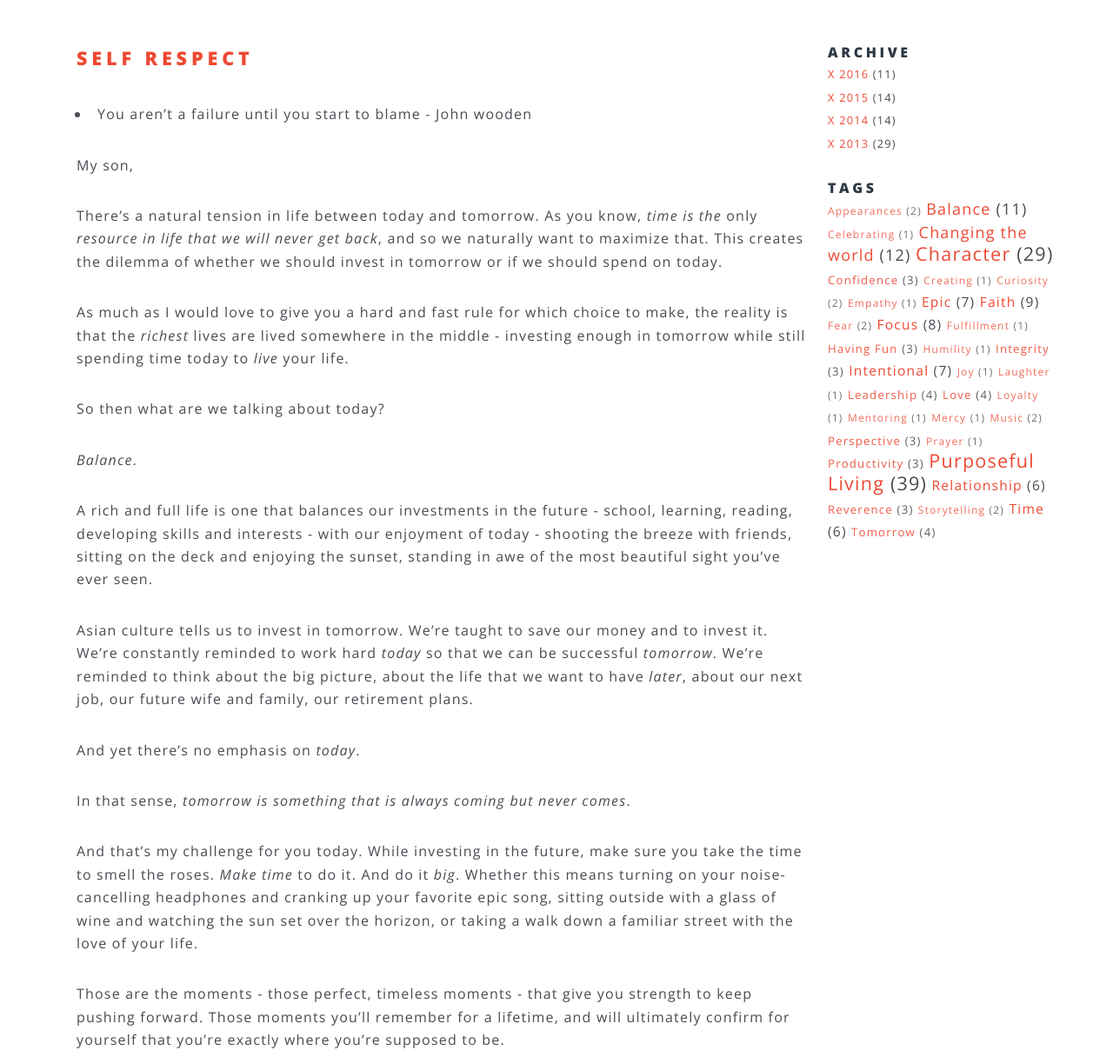
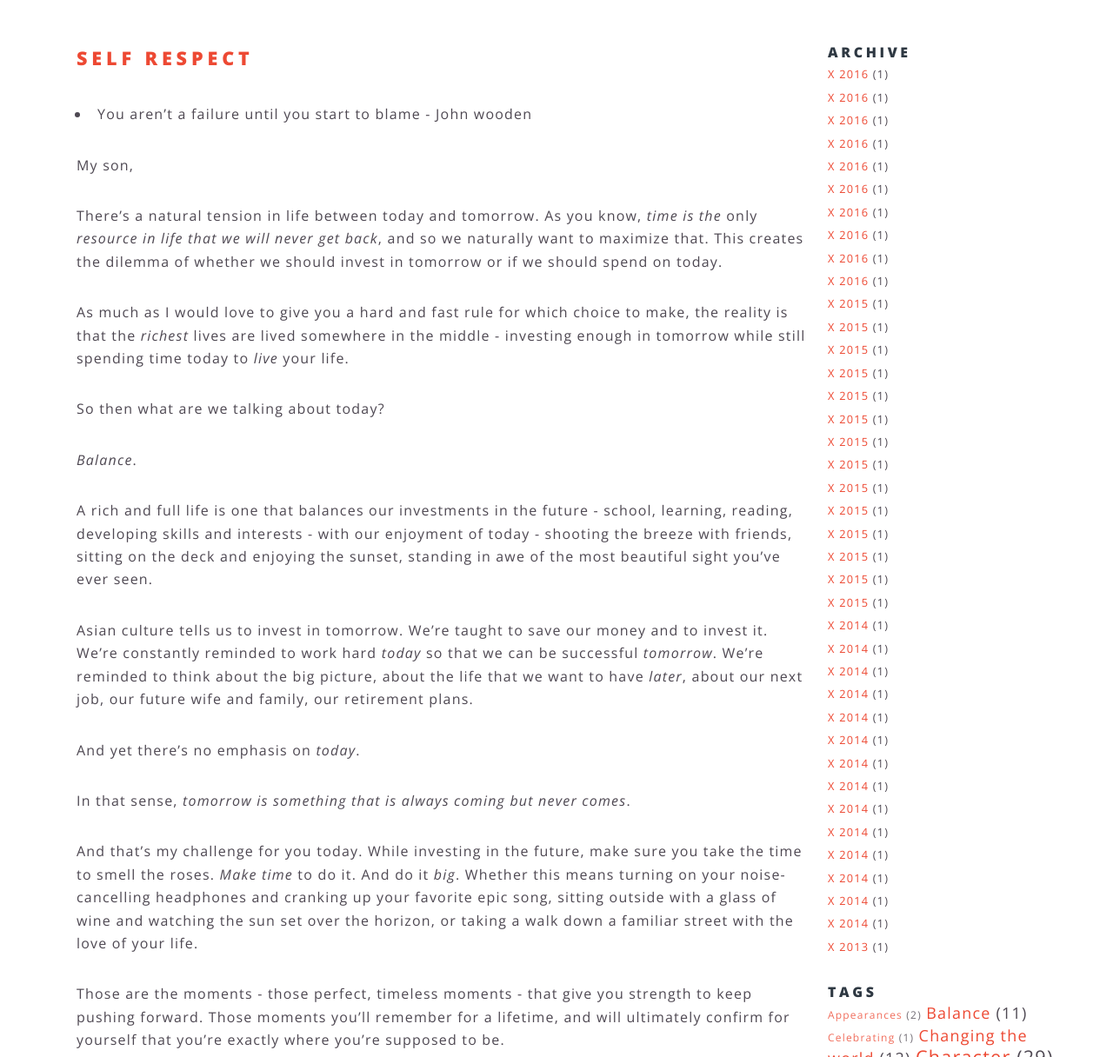
Before and after one commit to samng96/samng.me, a Jekyll site: the page built from letters-to-my-son/index.html, in a window 1280 px wide and 1400 px high, scrolled down 209 px. Shown: the part 184-1400 px from the top of the window at 87% size. Built offline with Jekyll 4.4.1, drawn with Linux system fonts in a browser that asks for light colours.

Commit message:
updating archive list

```diff
--- a/_includes/archive_list.html
+++ b/_includes/archive_list.html
@@ -8,8 +8,9 @@
     {% assign firstLoop = true %}
 
     {% for post in site.posts %}
+    {% if post.categories contains 'letters-to-my-son'}
       {% assign postYear = post.date | date: "%Y" %}
-      {% if postYear != currentYear and post.categories contains 'letters-to-my-son'%}
+      {% if postYear != currentYear %}
         {% if firstLoop == false %}
           <div id="archive{{currentYear}}" class="smallerLinks">
             <div id="archive-nav{{ currentYear }}"><a class="archive-nav" href="#archive-nav{{ currentYear }}">X</a> <a href="/archive/{{ currentYear }}">{{ currentYear }}</a> ({{post_count}})</div>
@@ -33,6 +34,7 @@
       {% assign post_count = post_count | plus: 1 %}
       {% endcapture %}
       {% assign firstLoop = false %}
+    {% endif %}
     {% endfor %}
     <div id="archive{{currentYear}}" class="smallerLinks">
       <div id="archive-nav{{ currentYear }}"><a class="archive-nav" href="#archive-nav{{ currentYear }}">X</a> <a href="/archive/{{ currentYear }}">{{ currentYear }}</a> ({{post_count}})</div>
```
